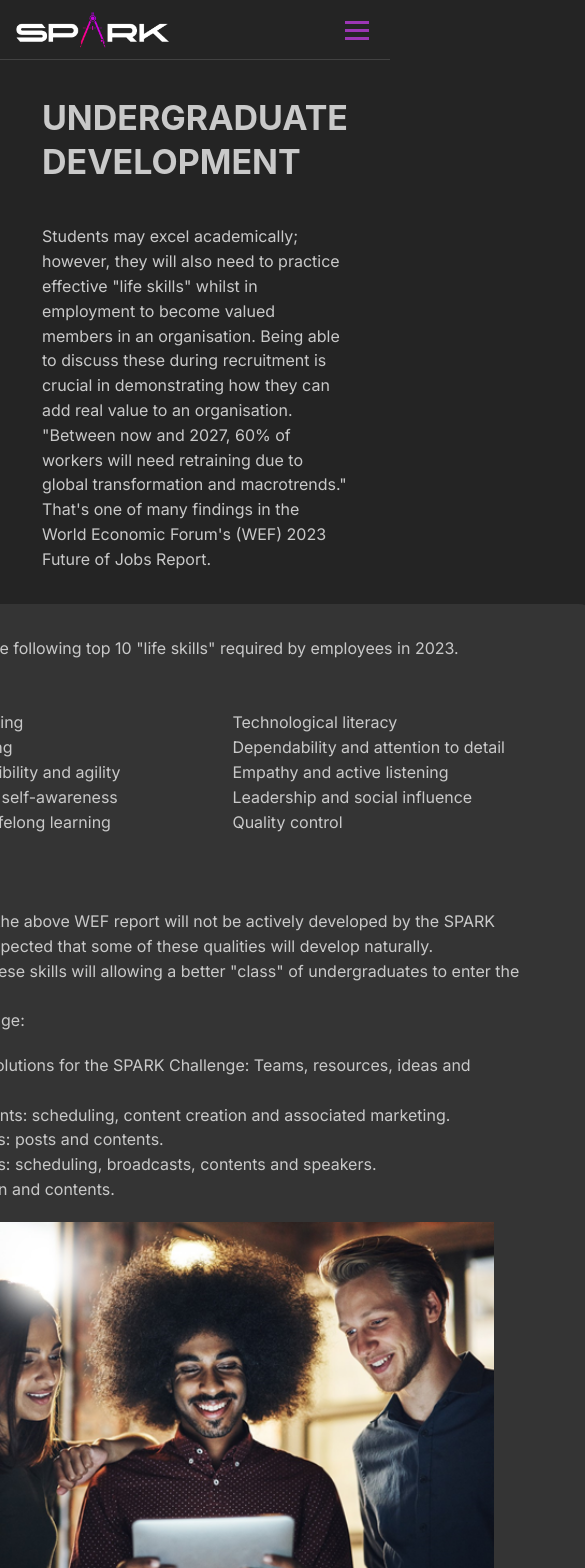
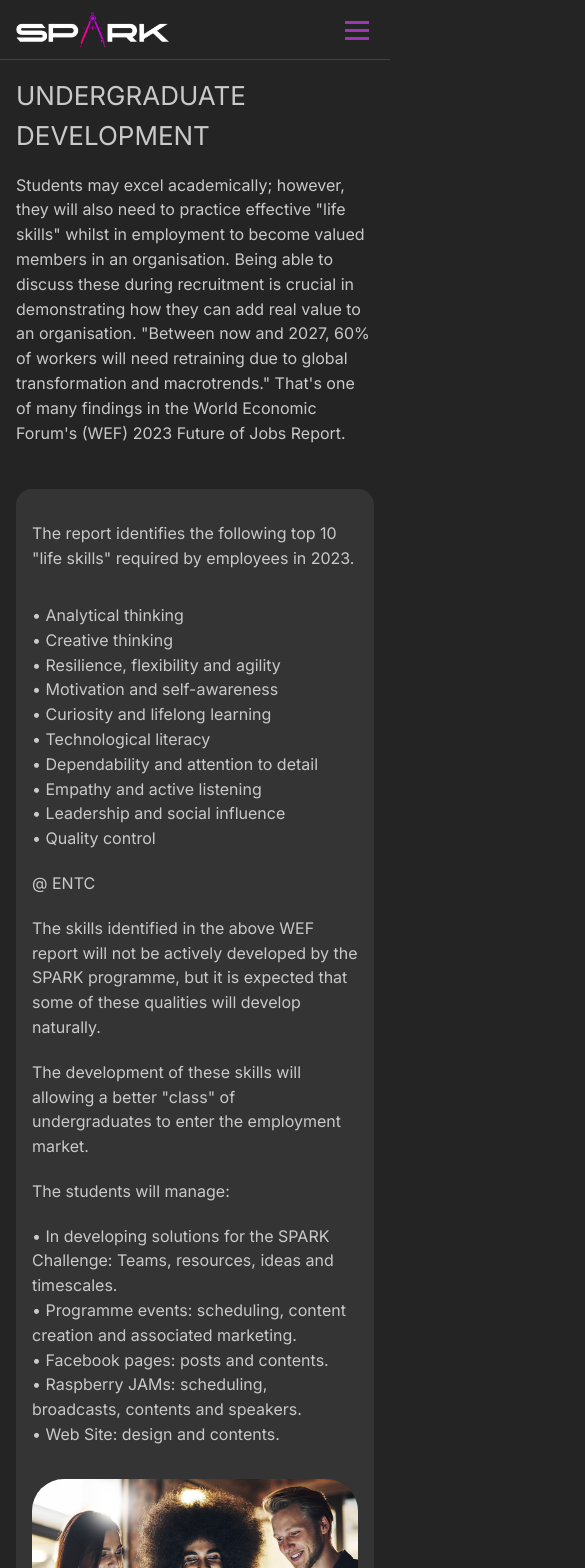
Before and after one commit to Ya-dola/spark-web, a Next.js app: page /undergraduate in a window 390 px wide. Shown: the top 1568 px of the page, 585 px wide, since content can reach past the window. Built offline with nearby package versions, Linux system fonts and the light colour scheme.

Commit message:
refactor(undergraduate-page): update undergraduate page to be mobile responsive
Updated undergraduate page to be mobile responsive

```diff
--- a/app/undergraduate/page.tsx
+++ b/app/undergraduate/page.tsx
@@ -1,92 +1,95 @@
 'use client';
 
 import NextImage from 'next/image';
-import { Image, List, Paper, Title, Flex, Text } from '@mantine/core';
+import { Image, List, Paper, Flex, Text, Space } from '@mantine/core';
 import myImage from '@/public/images/image_1.png';
 import CustomAppShell from '@/components/custom_app_shell/custom_app_shell';
+import { useMediaQuery } from '@mantine/hooks';
 
 function UndergraduatePage() {
+  const isMobile = useMediaQuery('(max-width: 48em)', true, {
+    getInitialValueInEffect: false,
+  });
+
   return (
     <CustomAppShell>
       <Flex
         direction={'column'}
-        justify={'center'}
+        justify={'flex-start'}
         align={'center'}
-        gap={'sm'}
+        gap={'md'}
       >
-        <Flex
-          direction={'column'}
-          justify={'flex-start'}
-          align={'flex-start'}
-        >
-          <Title
-            px={100}
-            py={20}
-            order={1}
+        <Text
+          w={'100%'}
+          fz={'h2'}
         >
           UNDERGRADUATE DEVELOPMENT
-          </Title>
-
+        </Text>
         <Text
-            px={100}
-            py={20}
+          w={isMobile ? '100%' : '60%'}
+          mr={'auto'}
         >
           Students may excel academically; however, they will also need to
           practice effective &quot;life skills&quot; whilst in employment to
-            become valued members in an organisation. Being able to discuss
-            these during recruitment is crucial in demonstrating how they can
-            add real value to an organisation. &quot;Between now and 2027, 60%
-            of workers will need retraining due to global transformation and
+          become valued members in an organisation. Being able to discuss these
+          during recruitment is crucial in demonstrating how they can add real
+          value to an organisation. &quot;Between now and 2027, 60% of workers
+          will need retraining due to global transformation and
           macrotrends.&quot; That&apos;s one of many findings in the World
           Economic Forum&apos;s (WEF) 2023 Future of Jobs Report.
         </Text>
-        </Flex>
+        <Space h={'sm'} />
         <Paper
-          w={800}
+          w={isMobile ? '100%' : '70%'}
           h={'auto'}
           bg={'#343434'}
           radius={'lg'}
-          p={'xl'}
+          px={'md'}
+          py={'xl'}
         >
+          <Text>
             The report identifies the following top 10 &quot;life skills&quot;
             required by employees in 2023.
+          </Text>
+          <Space h={'xl'} />
           <Flex
-            py={50}
-            direction={'row'}
+            direction={isMobile ? 'column' : 'row'}
             justify={'center'}
-            gap={'xl'}
+            gap={isMobile ? '0' : '6rem'}
           >
-            <List px={40}>
-              <List.Item> Analytical thinking</List.Item>
-              <List.Item>Creative thinking</List.Item>
-              <List.Item>Resilience, flexibility and agility</List.Item>
-              <List.Item>Motivation and self-awareness</List.Item>
-              <List.Item>Curiosity and lifelong learning</List.Item>
+            <List>
+              <List.Item>• Analytical thinking</List.Item>
+              <List.Item>• Creative thinking</List.Item>
+              <List.Item>• Resilience, flexibility and agility</List.Item>
+              <List.Item>• Motivation and self-awareness</List.Item>
+              <List.Item>• Curiosity and lifelong learning</List.Item>
             </List>
-            <List px={40}>
-              <List.Item> Technological literacy</List.Item>
-              <List.Item>Dependability and attention to detail</List.Item>
-              <List.Item>Empathy and active listening</List.Item>
-              <List.Item>Leadership and social influence</List.Item>
-              <List.Item>Quality control</List.Item>
+            <List>
+              <List.Item>• Technological literacy</List.Item>
+              <List.Item>• Dependability and attention to detail</List.Item>
+              <List.Item>• Empathy and active listening</List.Item>
+              <List.Item>• Leadership and social influence</List.Item>
+              <List.Item>• Quality control</List.Item>
             </List>
           </Flex>
+          <Space h={'lg'} />
           {/*TODO check if we should leave it as list of Text*/}
           <Text>@ ENTC </Text>
+          <Space h={'lg'} />
           <Text>
             The skills identified in the above WEF report will not be actively
             developed by the SPARK programme, but it is expected that some of
             these qualities will develop naturally.
           </Text>
+          <Space h={'lg'} />
           <Text>
             The development of these skills will allowing a better
             &quot;class&quot; of undergraduates to enter the employment market.
           </Text>
+          <Space h={'lg'} />
           <Text>The students will manage: </Text>
-          <List
-            px={40}
-            py={20}
-          >
+          <Space h={'lg'} />
+          <List>
             <List.Item>
               • In developing solutions for the SPARK Challenge: Teams,
               resources, ideas and timescales.
@@ -101,13 +104,15 @@
             </List.Item>
             <List.Item>• Web Site: design and contents.</List.Item>
           </List>
+          <Space h={'xl'} />
           <Image
-            h={400}
+            w={isMobile ? '100%' : '50%'}
+            m={'auto'}
             fit={'contain'}
             component={NextImage}
             src={myImage}
             alt={'My image'}
-            radius='md'
+            radius={'xl'}
           />
         </Paper>
       </Flex>
```
Lines whose indentation alone changed are shown as unchanged.
